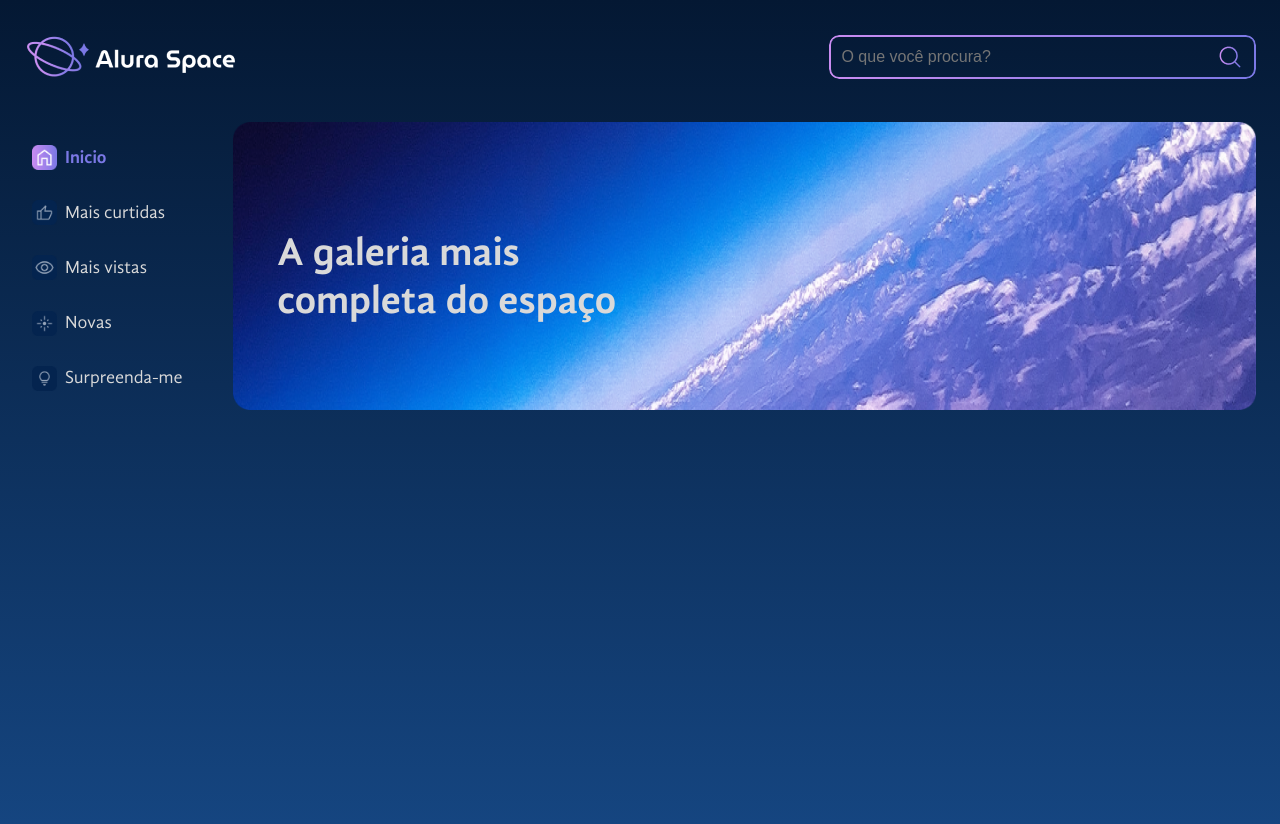
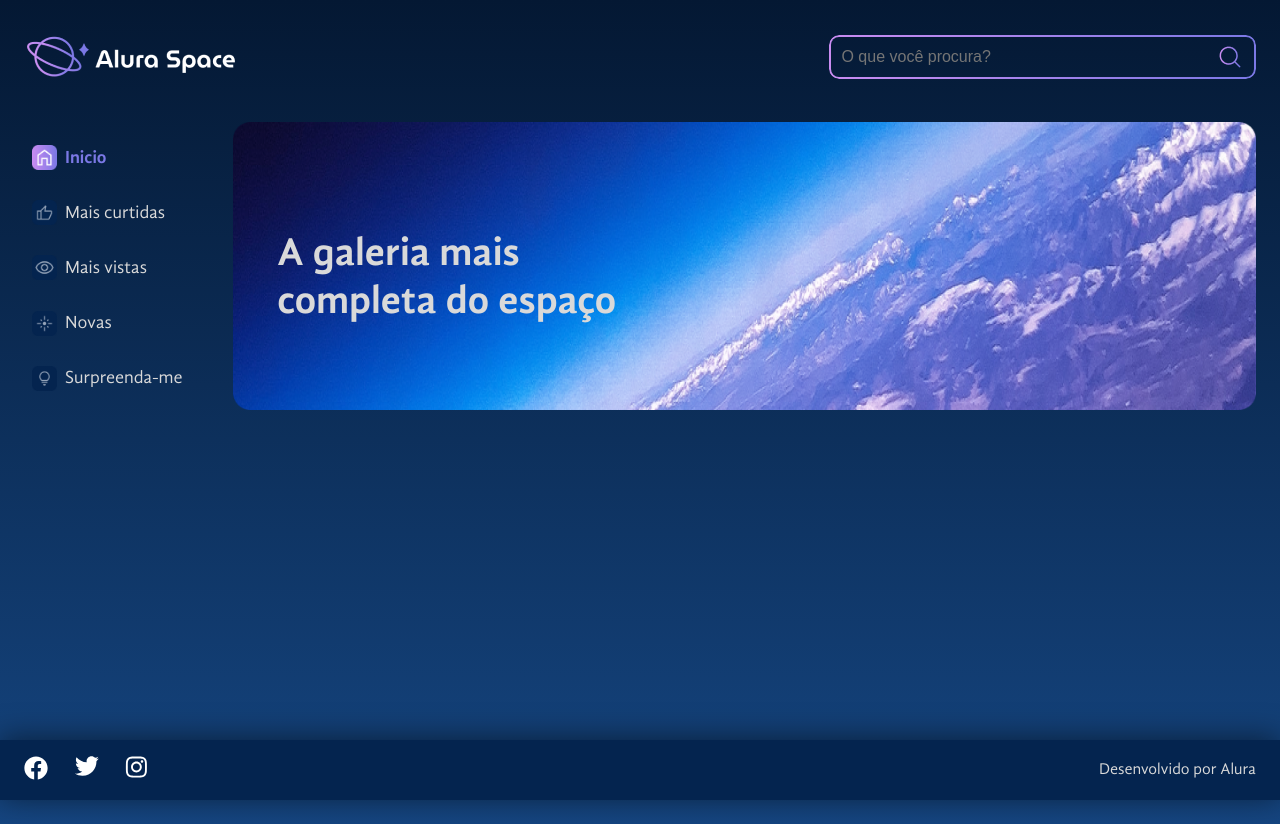
Before and after one commit to FranklinNeto/alura-space, a React (Create React App) app: page / in a window 1280 px wide. Built offline with nearby package versions, Linux system fonts and the light colour scheme.

Commit message:
feat: add Rodape component

```diff
--- /dev/null
+++ b/src/components/Rodape/Rodape.module.css
@@ -0,0 +1,24 @@
+.rodape {
+  background-color: #04244f;
+  display: flex;
+  justify-content: space-between;
+  align-items: center;
+  padding: 0 24px;
+  position: fixed;
+  bottom: 0;
+  height: 60px;
+  width: 100%;
+  box-shadow: 0px -2px 30px rgba(0, 0, 0, 0.5);
+  box-sizing: border-box;
+}
+.rodape__icones {
+  width: 10%;
+  display: flex;
+  justify-content: space-between;
+  cursor: pointer;
+}
+.rodape p {
+  margin: 0;
+  color: #d9d9d9;
+  font-family: "GandhiSansRegular";
+}/*# sourceMappingURL=Rodape.module.css.map */
--- /dev/null
+++ b/src/components/Rodape/Rodape.module.scss
@@ -0,0 +1,28 @@
+@import "../../styles/variaveis";
+
+.rodape {
+  background-color: $azul-rodape;
+  display: flex;
+  justify-content: space-between;
+  align-items: center;
+  padding: 0 24px;
+  position: fixed;
+  bottom: 0;
+  height: 60px;
+  width: 100%;
+  box-shadow: 0px -2px 30px rgba($color: #000000, $alpha: 0.5);
+  box-sizing: border-box;
+
+  &__icones {
+    width: 10%;
+    display: flex;
+    justify-content: space-between;
+    cursor: pointer;
+  }
+
+  p {
+    margin: 0;
+    color: $cor-do-texto;
+    font-family: $fonte-normal;
+  }
+}
--- /dev/null
+++ b/src/components/Rodape/index.jsx
@@ -0,0 +1,36 @@
+import React from "react";
+import facebook from "../../assets/facebook.svg";
+import twitter from "../../assets/twitter.svg";
+import instagram from "../../assets/instagram.svg";
+import styles from "./Rodape.module.scss";
+
+export default function Rodape() {
+  return (
+    <footer className={styles.rodape}>
+      <div className={styles.rodape__icones}>
+        <a
+          href="https://www.facebook.com/AluraCursosOnline/"
+          target="_blank"
+          rel="noreferrer"
+        >
+          <img src={facebook} alt="ícone do facebook" />
+        </a>
+        <a
+          href="https://twitter.com/aluraonline?lang=en"
+          target="_blank"
+          rel="noreferrer"
+        >
+          <img src={twitter} alt="ícone do twitter" />
+        </a>
+        <a
+          href="https://www.instagram.com/aluraonline/?hl=en"
+          target="_blank"
+          rel="noreferrer"
+        >
+          <img src={instagram} alt="ícone do instagram" />
+        </a>
+      </div>
+      <p>Desenvolvido por Alura</p>
+    </footer>
+  );
+}
--- a/src/pages/PaginaInicial/index.jsx
+++ b/src/pages/PaginaInicial/index.jsx
@@ -2,6 +2,7 @@
 import Cabecalho from "../../components/Cabecalho";
 import Menu from "../../components/Menu";
 import Banner from "../../components/Banner";
+import Rodape from "../../components/Rodape";
 
 const PaginaInicial = () => {
   return (
@@ -13,6 +14,7 @@
           <Banner />
         </section>
       </main>
+      <Rodape />
     </>
   );
 };
```
Also changed, not shown: 1 other file (tests, documents, lock files or other folders).
